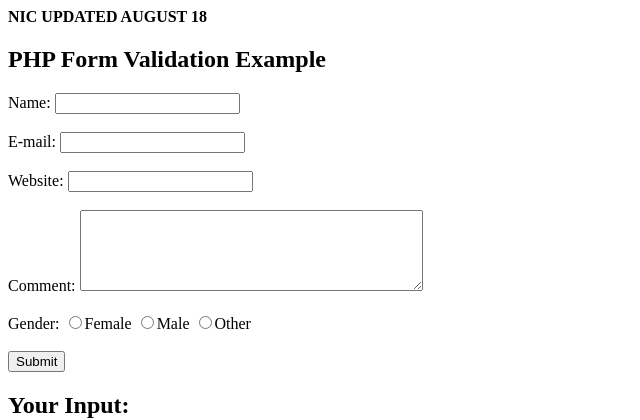
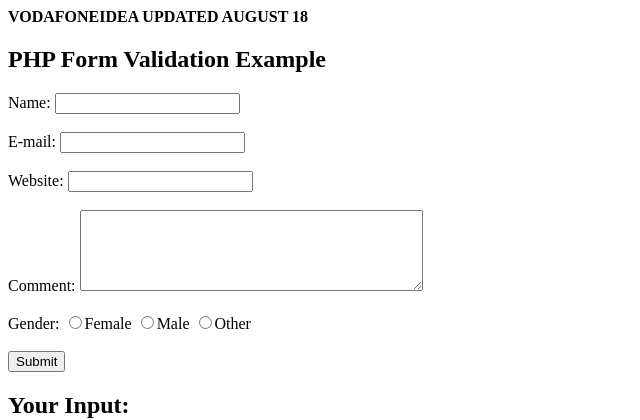
Before and after one commit to anandpavithran/phpdemo, a PHP site: page / in a window 1280 px wide. Shown: the top 420 px of the page, without its empty margins (0-640 px from the left). Run offline with PHP 8.4, Linux system fonts and the light colour scheme.

Commit message:
Update index.php

```diff
--- a/index.php
+++ b/index.php
@@ -3,7 +3,7 @@
 <head>
 </head>
 <body>
-  <b>NIC UPDATED AUGUST 18</b>
+  <b>VODAFONEIDEA UPDATED AUGUST 18</b>
 <?php
 // define variables and set to empty values
 $name = $email = $gender = $comment = $website = "";
```
